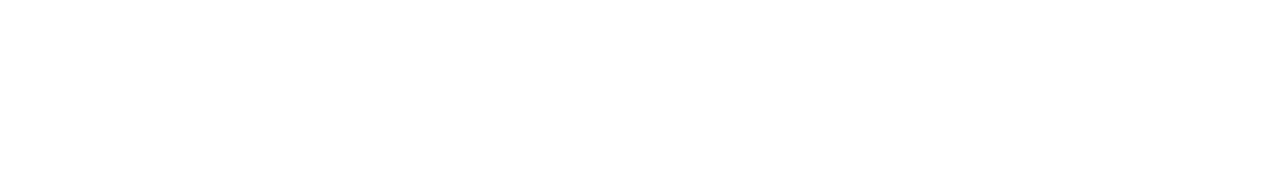
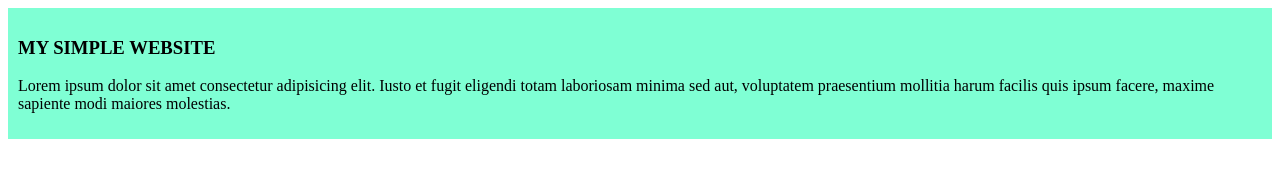
Before and after one commit to PuspitaSingha07/my-simple-website, a plain HTML site: page index.html in a window 1280 px wide. Drawn offline with Linux system fonts and the light colour scheme.

Commit message:
First blog added

```diff
--- a/index.html
+++ b/index.html
@@ -4,8 +4,12 @@
     <meta charset="UTF-8">
     <meta name="viewport" content="width=device-width, initial-scale=1.0">
     <title>My simple Website</title>
+    <link rel="stylesheet" href="styles/blog.css">
 </head>
 <body>
-
+    <div>
+    <h3>MY SIMPLE WEBSITE</h3>
+    <p>Lorem ipsum dolor sit amet consectetur adipisicing elit. Iusto et fugit eligendi totam laboriosam minima sed aut, voluptatem praesentium mollitia harum facilis quis ipsum facere, maxime sapiente modi maiores molestias.</p>
+    </div>
 </body>
 </html>
--- /dev/null
+++ b/styles/blog.css
@@ -0,0 +1,4 @@
+div{
+    background-color: aquamarine;
+    padding: 10px;
+}
```
